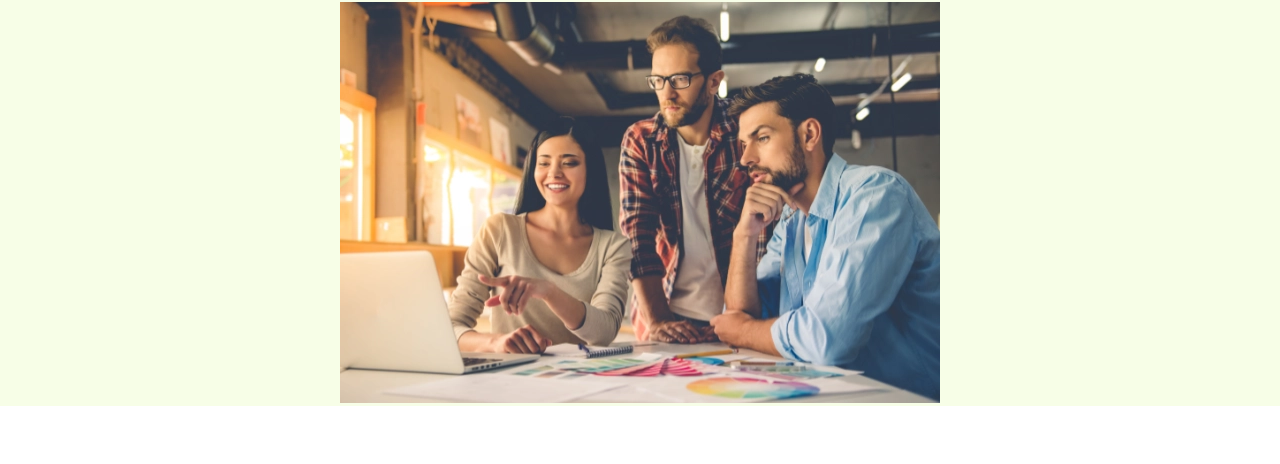
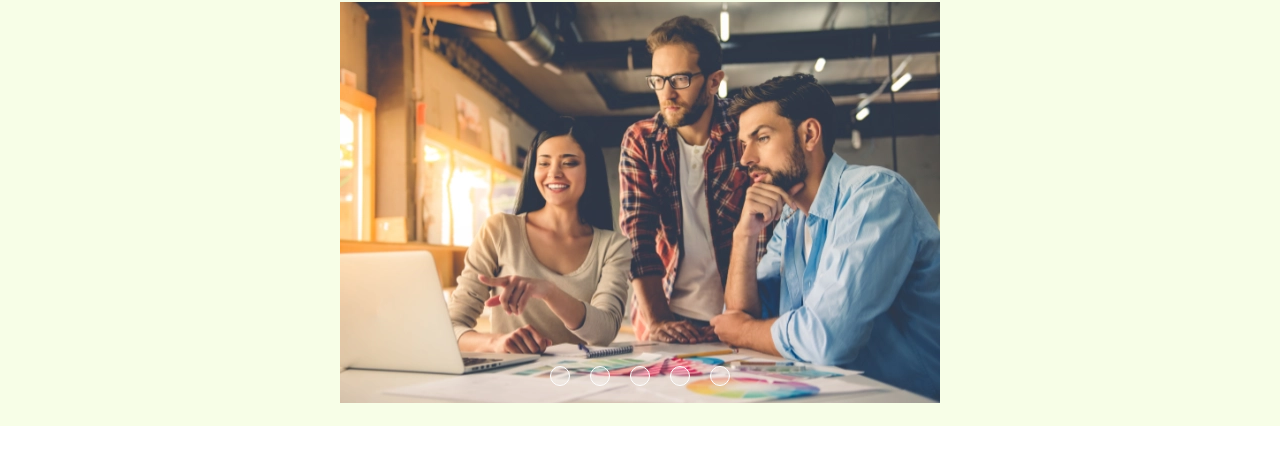
Before and after one commit to ShrikeSwallow/image-carousel, a website built with webpack: page src/template.html in a window 1280 px wide. Shown: the part 78-542 px from the top of the page. Built offline with nearby package versions, Linux system fonts and the light colour scheme.

Commit message:
Implement navigation circles generation, no highlighting the active one yet

```diff
--- a/src/Carousel.js
+++ b/src/Carousel.js
@@ -10,14 +10,21 @@ export default class Carousel {
   }
   generateCarousel = () => {
     const slides = document.querySelector(".slides");
-    this.images.forEach((image) => {
+    const navigationButtons = document.querySelector(".navigation-buttons");
+    this.images.forEach((image, index) => {
       const img = document.createElement("img");
       img.src = image;
       slides.appendChild(img);
+      const button = document.createElement("button");
+      button.classList.add(`button-${index}`);
+      navigationButtons.appendChild(button);
     });
   };
   startCarousel = () => {
     const slides = document.querySelector(".slides");
+    const navigationButtons = document.querySelectorAll(
+      ".navigation-buttons button"
+    );
     this.images.forEach((image, index) =>
       setTimeout(() => {
         // Main body of the array
@@ -31,6 +38,11 @@ export default class Carousel {
           slides.classList?.remove(`slides-${index - 1}`);
         }
 
+        navigationButtons.forEach((navigationButton) => {
+          navigationButton.classList.remove("button-active");
+          if (navigationButton.classList.contains(`button-${index}`))
+            navigationButton.classList.add("button-active");
+        });
         // Edge Case: end of array
         /*if (index === this.images.length - 1) {
           slides.classList.add(`slides-${index}`);
--- a/src/styles.css
+++ b/src/styles.css
@@ -48,3 +48,23 @@ main {
 .slides-4 {
   translate: -2400px 0 0;
 }
+
+.navigation-buttons {
+  display: flex;
+  justify-content: center;
+  gap: 20px;
+}
+
+.navigation-buttons button {
+  position: relative;
+  top: -40px;
+  background-color: rgba(255, 255, 255, 0.3);
+  border: 1px, solid, white;
+  border-radius: 50%;
+  width: 20px;
+  height: 20px;
+}
+
+.button-active {
+  background-color: rgba(255, 255, 255, 1);
+}
--- a/src/template.html
+++ b/src/template.html
@@ -11,6 +11,10 @@
         <h1>Image Carousel</h1>
         <div class="container">
           <div class="slides"></div>
+          <div class="navigation">
+            <div class="navigation-arrows"></div>
+            <div class="navigation-buttons"></div>
+          </div>
         </div>
       </div>
     </main>
```
